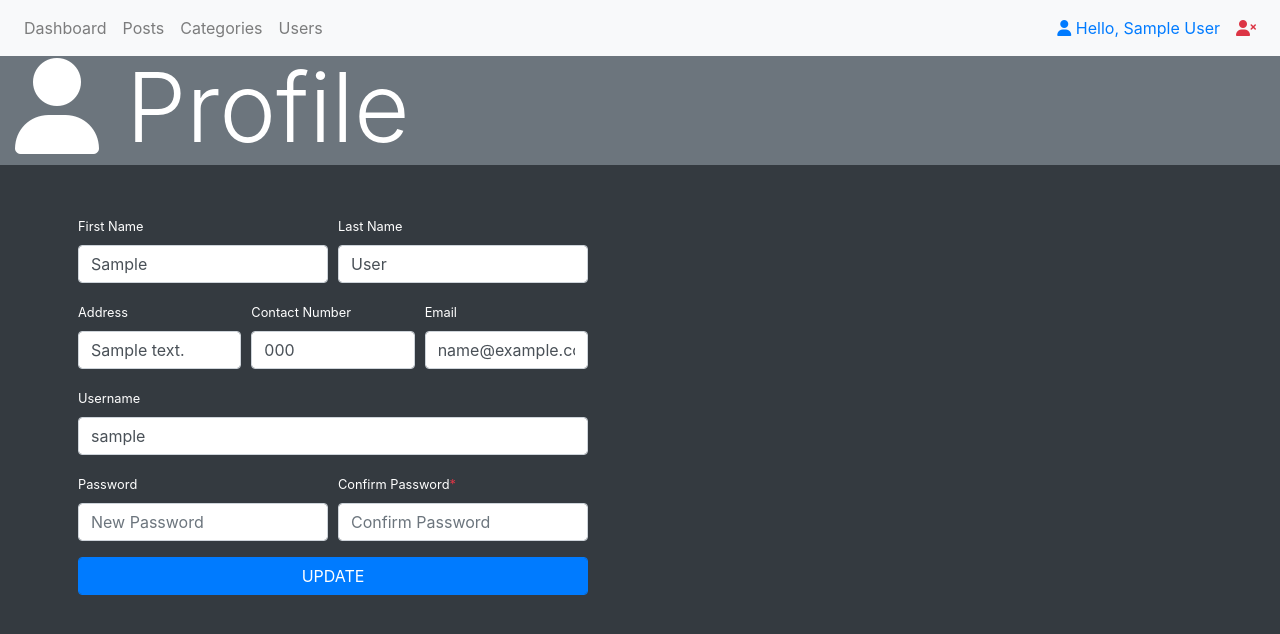
After one commit to Kewby/blog_portfolio, a PHP site: page /profile.php in a window 1280 px wide. The commit adds this page. Shown: the top 634 px of the page. Run offline with PHP 8.4, Linux system fonts and the light colour scheme; the visitor is signed in with stand-in values (Sample User, id 1); tables that the repository leaves empty or names only in its code hold one stand-in row (values such as "Sample post"); some libraries are stand-ins or nearby versions.

Commit message:
Update Feb 29 2020

```diff
--- a/functions/postFunctions.php
+++ b/functions/postFunctions.php
@@ -65,6 +65,7 @@
         $conn = db_connect();
 
         // $sql = "SELECT * , DATE_FORMAT(date_posted, '%M %d %Y') AS date_posted FROM posts INNER JOIN categories ON categories.category_id = posts.category_id INNER JOIN users ON users.user_id = posts.user_id WHERE post_id = '$post_id'";
+
         $sql = "SELECT * FROM posts INNER JOIN categories ON categories.category_id = posts.category_id INNER JOIN users ON users.user_id = posts.user_id WHERE post_id = '$post_id'";
 
         $result = $conn->query($sql);
--- /dev/null
+++ b/functions/profileFunctions.php
@@ -0,0 +1,57 @@
+<?php
+    require_once 'connection.php';
+
+    function displayProfile($profile_id){
+        $conn = db_connect();
+
+        $sql = "SELECT * FROM accounts INNER JOIN users ON accounts.account_id = users.account_id WHERE accounts.account_id = '$profile_id'";
+
+        $result = $conn->query($sql);
+
+        if($result->num_rows == 1){
+           return $result->fetch_assoc();
+        }else{
+            echo "No User Found".$conn->error;
+        }
+    }
+
+    function checkOldPassword($profile_id){
+        $conn = db_connect();
+
+        $confirm_old_password = md5($_POST['confirm_old_password']);
+
+        $sql = "SELECT password FROM accounts WHERE account_id = '$profile_id' AND password = '$confirm_old_password'";
+        $result = $conn->query($sql);
+        if($result->num_rows == 1){
+            return 1; //TRUE
+        }else{
+           echo $conn->error;
+        }
+    }
+
+    function updateProfile($first_name, $last_name, $address, $contact_number, $email, $username, $password, $profile_id){
+        $conn = db_connect();
+
+        $sql = "UPDATE accounts INNER JOIN users ON users.account_id = accounts.account_id
+                SET users.first_name = '$first_name',
+                    users.last_name = '$last_name',
+                    users.address = '$address',
+                    users.contact_number = '$contact_number',
+                    users.email = '$email',
+
+                    accounts.username = '$username',
+                    accounts.password = '$password'
+                WHERE accounts.account_id = '$profile_id'
+        ";
+
+        if($conn->query($sql)){
+            // header("Location: profile.php");
+            echo "<script>window.location.replace('profile.php');</script>";
+        //     echo "<div class='alert alert-success text-center' role='alert'>
+        //     <strong>Success</strong>
+        // </div>";
+        }else{
+            die("ERROR: ".$conn->error);
+        }
+    }
+?>
--- /dev/null
+++ b/profile.php
@@ -0,0 +1,171 @@
+<?php
+    include "functions/profileFunctions.php";
+    session_start();
+    $profile_id = $_SESSION['login_id'];
+?>
+<!DOCTYPE html>
+<html lang="en">
+<head>
+    <meta charset="UTF-8">
+    <meta name="viewport" content="width=device-width, initial-scale=1.0">
+    <title>PROFILE</title>
+    <link rel="stylesheet" href="https://stackpath.bootstrapcdn.com/bootstrap/4.3.1/css/bootstrap.min.css"
+        integrity="sha384-ggOyR0iXCbMQv3Xipma34MD+dH/1fQ784/j6cY/iJTQUOhcWr7x9JvoRxT2MZw1T" crossorigin="anonymous">
+    <script src="https://kit.fontawesome.com/319afa374e.js"></script>
+</head>
+<body class="bg-dark">
+    <nav class="navbar navbar-expand-lg navbar-light bg-light fixed-top justify-content-between">
+        <ul class="nav navbar-nav">
+            <li class="nav-item">
+                <a href="dashboard.php" class="nav-link">Dashboard</a>
+            </li>
+            <li class="nav-item">
+                <a href="postsPage.php" class="nav-link">Posts</a>
+            </li>
+            <li class="nav-item">
+                <a href="categoriesPage.php" class="nav-link">Categories</a>
+            </li>
+            <li class="nav-item">
+                <a href="usersPage.php" class="nav-link">Users</a>
+            </li>
+        </ul>
+        <ul class="navbar-nav justify-content-end">
+            <li class="nav-item active">
+                <a href="profile.php" class="nav-link text-primary"><i class="fas fa-user"></i> Hello,
+                    <?php echo $_SESSION['first_name'];?>
+                </a>
+            </li>
+            <li class="nav-item">
+                <a href="logout.php" class="nav-link text-danger" style="opacity: 1;"><i
+                        class="fas fa-user-times"></i></a>
+            </li>
+        </ul>
+    </nav>
+
+    <div class="container-fluid bg-secondary text-white" style="margin-top:50px;">
+        <h2 class="display-1"><i class="fas fa-user"></i> Profile</h2>
+    </div>
+
+    <div class="container ml-5 mt-5">
+        <?php
+            $profile_details = displayProfile($profile_id);
+        ?>
+        <div class="row">
+            <div class="col-md-6">
+                <div class="container">
+                <form action="" method="post">
+                    <div class="form-row">
+                        <div class="form-group col-md-6">
+                            <label for="new_first_name" class="text-white"><small>First Name</small></label>
+                            <input type="text" name="new_first_name" class="form-control" value="<?php echo $profile_details['first_name']?>" placeholder="First Name">
+                        </div>
+                        <div class="form-group col-md-6">
+                            <label for="new_last_name" class="text-white"><small>Last Name</small></label>
+                            <input type="text" name="new_last_name" value="<?php echo $profile_details['last_name']?>" class="form-control" placeholder="Last Name">
+                        </div>
+                    </div>
+                    <div class="form-row">
+                        <div class="form-group col-md-4">
+                            <label for="new_address" class="text-white"><small>Address</small></label>
+                            <input type="text" name="new_address" value="<?php echo $profile_details['address']?>" class="form-control" placeholder="Address">
+                        </div>
+                        <div class="form-group col-md-4">
+                            <label for="new_contact_number" class="text-white"><small>Contact Number</small></label>
+                            <input type="number" name="new_contact_number" value="<?php echo $profile_details['contact_number']?>" class="form-control" placeholder="Contact Number">
+                        </div>
+                        <div class="form-group col-md-4">
+                            <label for="new_email" class="text-white"><small>Email</small></label>
+                            <input type="email" name="new_email" value="<?php echo $profile_details['email']?>" class="form-control" placeholder="Email">
+                        </div>
+                    </div>
+                    <div class="form-row">
+                        <div class="form-group col-md-12">
+                            <label for="new_username" class="text-white"><small>Username</small></label>
+                            <input type="text" name="new_username" value="<?php echo $profile_details['username']?>"  class="form-control" placeholder="Username">
+                        </div>
+                    </div>
+                    <div class="form-row">
+                        <div class="form-group col-md-6">
+                            <label for="new_password" class="text-white"><small>Password</small></label>
+                            <input type="password" name="new_password" class="form-control" placeholder="New Password">
+                        </div>
+                        <div class="form-group col-md-6">
+                            <label for="confirm_password" class="text-white"><small>Confirm Password<span class='text-danger'>*</span></small></label>
+                            <input type="password" name="confirm_password" class="form-control" placeholder="Confirm Password">
+                        </div>
+                    </div>
+                    <input type="hidden" name="old_password" value="<?php echo $profile_details['password']?>" >
+
+                    <!-- Button trigger modal -->
+                    <button type="button" class="btn btn-primary form-control" data-toggle="modal" data-target="#confirmPassword">UPDATE</button>
+                </div>
+            </div>
+        </div>
+    </div>
+
+    <!-- MODAL CONTAINER -->
+    <div class="container">
+        <!-- Modal -->
+        <div class="modal fade" id="confirmPassword" tabindex="-1" role="dialog" aria-labelledby="exampleModalCenterTitle" aria-hidden="true">
+            <div class="modal-dialog modal-dialog-centered" role="document">
+                <div class="modal-content">
+                    <div class="modal-header">
+                        <h3 class="modal-title text-center" id="exampleModalLongTitle">CONFIRM YOUR OLD PASSWORD</h3>
+                        <button type="button" class="close" data-dismiss="modal" aria-label="Close">
+                            <span aria-hidden="true">&times;</span>
+                        </button>
+                    </div>
+                <div class="modal-body">
+                    <!-- MODAL FORM -->
+                        <div class="form-row">
+                            <div class="form-group col-md-12 mb-0">
+                                <input type="password" name="confirm_old_password" id="" class="form-control form-control-lg text-center" placeholder="PASSWORD">
+                            </div>
+                        </div>
+                </div>
+                <div class="modal-footer">
+                    <div class="form-row text-right">
+                        <button type="submit" name="submit" id="submit" class="btn btn-primary mr-2">Submit</button>
+                        <button type="button" class="btn btn-secondary" data-dismiss="modal">Close</button>
+                    </div>
+                </form>
+                </div>
+                </div>
+                </div>
+            </div>
+        </div>
+    </div>
+    <?php
+        if(isset($_POST['submit'])){
+            $password_check = checkOldPassword($profile_id);
+
+            if($password_check == 1){
+                $first_name = $_POST['new_first_name'];
+                $last_name = $_POST['new_last_name'];
+                $address = $_POST['new_address'];
+                $contact_number = $_POST['new_contact_number'];
+                $email = $_POST['new_email'];
+                $username = $_POST['new_username'];
+
+                if(empty($_POST['new_password'])){
+                    $password = $_POST['old_password'];
+                }elseif(!empty($_POST['new_password']) && $_POST['new_password'] === $_POST['confirm_password']){
+                    $password = md5($_POST['new_password']);
+                }
+
+
+                // echo $first_name, $last_name, $address, $contact_number, $email, $username, $password;
+                updateProfile($first_name, $last_name, $address, $contact_number, $email, $username, $password, $profile_id);
+            }else{
+                                    echo "<div class='alert alert-danger text-center' role='alert'>
+                                    <strong>INCORRECT OLD PASSWORD</strong>
+                                </div>";
+                                }
+                        }
+                    ?>
+
+    <script src="https://code.jquery.com/jquery-3.2.1.slim.min.js" integrity="sha384-KJ3o2DKtIkvYIK3UENzmM7KCkRr/rE9/Qpg6aAZGJwFDMVNA/GpGFF93hXpG5KkN" crossorigin="anonymous"></script>
+    <script src="https://cdnjs.cloudflare.com/ajax/libs/popper.js/1.12.9/umd/popper.min.js" integrity="sha384-ApNbgh9B+Y1QKtv3Rn7W3mgPxhU9K/ScQsAP7hUibX39j7fakFPskvXusvfa0b4Q" crossorigin="anonymous"></script>
+    <script src="https://maxcdn.bootstrapcdn.com/bootstrap/4.0.0/js/bootstrap.min.js" integrity="sha384-JZR6Spejh4U02d8jOt6vLEHfe/JQGiRRSQQxSfFWpi1MquVdAyjUar5+76PVCmYl" crossorigin="anonymous"></script>
+</body>
+</html>
```
Also changed, not shown: categoriesPage.php (+9 -0 lines), dashboard.php (+5 -4 lines), functions/categoryFunctions.php (+7 -0 lines), functions/dashboardFunctions.php (added, +43 -0 lines), postDetails.php (+3 -15 lines).
